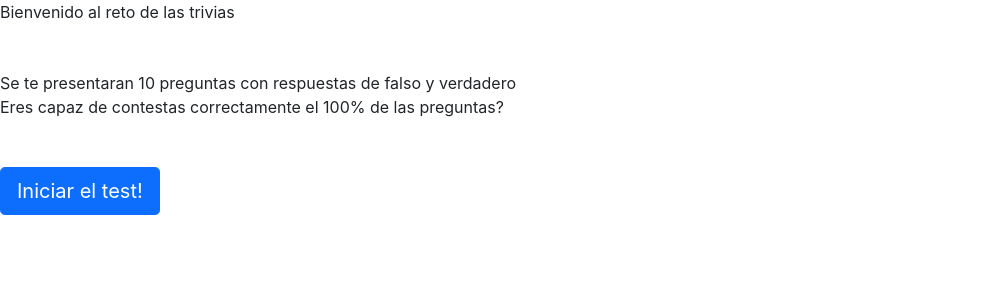
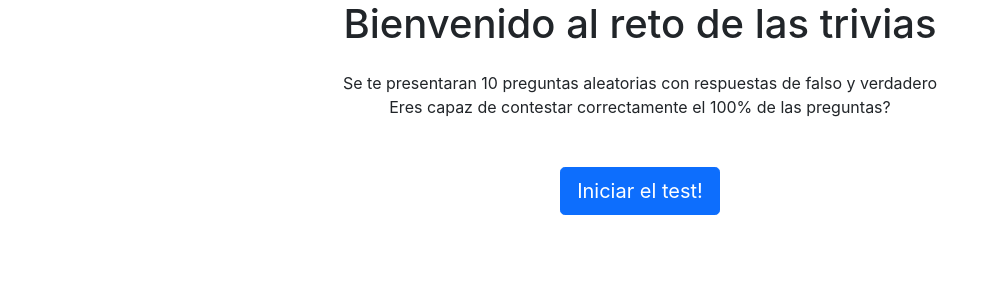
Before and after one commit to MateoCarvajalG/pruebaMocionsoft, a React (Create React App) app: page /inicio in a window 1280 px wide. Shown: the top 300 px of the page, without its empty margins (0-1000 px from the left). Built offline with nearby package versions, Linux system fonts and the light colour scheme; no server answers.

Commit message:
se termina la logica, y se realizan algunos estilos

```diff
--- a/src/App.css
+++ b/src/App.css
@@ -8,7 +8,11 @@
     "area-ppal";
 }
 
-.titulo { grid-area: titulo; }
+.titulo {
+ grid-area: titulo;
+  text-align: center;
+
+}
 
 .area-ppal {
   display: grid;
@@ -22,6 +26,12 @@
   grid-area: area-ppal;
 }
 
-.boton-de-inicio { grid-area: boton-de-inicio; }
+.boton-de-inicio {
+  grid-area: boton-de-inicio;
+  text-align: center;
+}
 
-.Descripcion { grid-area: Descripcion; }
+.descripcion {
+  grid-area: Descripcion;
+  text-align: center;
+}
--- a/src/App.js
+++ b/src/App.js
@@ -10,6 +10,7 @@ import {
   NavLink
 } from "react-router-dom";
 import Preguntas from './components/preguntas'
+import Resultados from './components/resultados'
 
 function App() {
 
@@ -35,13 +36,16 @@ function App() {
 
         <div className="grid-container">
             <div className="titulo">
+              <h1>
+
               Bienvenido al reto de las trivias
+              </h1>
             </div>
           <div className="area-ppal">
             <div className="descripcion">
-                  Se te presentaran 10 preguntas con respuestas de falso y verdadero
+                  Se te presentaran 10 preguntas aleatorias con respuestas de falso y verdadero
                   <br/>
-                  Eres capaz de contestas correctamente el 100% de las preguntas?
+                  Eres capaz de contestar correctamente el 100% de las preguntas?
                   <br/>
             </div>
 
--- a/src/components/preguntas.jsx
+++ b/src/components/preguntas.jsx
@@ -1,7 +1,14 @@
 import React ,{Fragment,useState} from 'react';
-// import '../preguntas.css'
+import {
+    BrowserRouter as Router,
+    Switch,
+    Route,
+    Link,
+    NavLink
+  } from "react-router-dom";
+  import Resultados from '../components/resultados'
+import '../preguntas.css'
 const Preguntas = (props) => {
-    console.log(props)
     const [numPregunta,setNumPregunta] = useState(0)
     const aumentar = () =>{
 
@@ -17,28 +24,54 @@ const Preguntas = (props) => {
     }
 
     return (
+    <Router>
+    <Switch>
 
-    <div className="grid-container">
+    {
+        numPregunta < 10 ?
+
+
+    <div className="grid-container1">
         <div className="categoria">
             {props.preguntas[numPregunta].category}
-
+            <h4>{numPregunta}</h4>
         </div>
         <div className="Pregunta">
             <div className="tarjeta">
-                <div className="card tarjeta1 " >
+                <div className="card " >
                     <div className="card-body">
                         <h5 className="card-title">{props.preguntas[numPregunta].question}</h5>
 
-                        <button type="button" className="btn btn-success mx-5 btn-lg" onClick={saveTrue}>True</button>
-                        <button type="button" className="btn btn-danger mx-5 my-2 btn-lg" onClick={saveFalse}>False</button>
+
                     </div>
+                    <button type="button" className="btn btn-success  btn-lg my-4 botones" onClick={saveTrue}>True</button>
+                    <button type="button" className="btn btn-danger  btn-lg botones" onClick={saveFalse}>False</button>
                 </div>
             </div>
             <div className="num-pregunta"></div>
-            <button type="button" className="btn btn-primary" onClick={aumentar} >Siguiente Pregunta</button>
+
         </div>
     </div>
 
+    :
+    <div>
+        <h1>Has terminado el cuestionario!!</h1>
+    <Link
+    className="btn btn-warning botones btn-lg"
+        to="/resultados">
+        Ver resultados
+    </Link>
+    <Route path="/resultados"  >
+        <Resultados
+        preguntas={props.preguntas}
+        respuestas={props.respuestas}
+        />
+    </Route>
+    </div>
+}
+
+    </Switch>
+    </Router>
      );
 }
 
--- /dev/null
+++ b/src/components/resultados.jsx
@@ -0,0 +1,41 @@
+import React ,{Fragment,useState,useEffect} from 'react';
+const Resultados = (props) => {
+    const[respuestasbuenas,setRespuestasbuenas]=useState(0)
+    const[porcentajeAcierto,setPorcentajeAcierto]=useState(0)
+
+    const sumar = () =>{
+        let contador=0
+        props.preguntas.some(function(item,index){
+            if (item.correct_answer === props.respuestas[index]){
+                contador=contador+1
+            }
+        })
+        setPorcentajeAcierto((contador*100)/10)
+        setRespuestasbuenas(contador)
+    }
+    useEffect(() =>{
+        sumar();
+      },[]);
+    return (
+        <Fragment>
+
+    <div className="card" >
+        <ul className="list-group list-group-flush">
+            { props.preguntas.map((item,index)=>(
+                item.correct_answer === props.respuestas[index] ?
+                <li className="list-group-item text-success h5 "> <i class="fas fa-plus"></i>     {item.question}</li>
+                :
+                <li className="list-group-item text-danger h6"><i className="fas fa-minus"></i>   {item.question} </li>
+
+            ))
+            }
+        </ul>
+
+    </div>
+    <h5>has tenido {respuestasbuenas} preguntas correctas  </h5>
+    <h2>con un resultado de {porcentajeAcierto} %</h2>
+        </Fragment>
+     );
+}
+
+export default Resultados;
--- a/src/preguntas.css
+++ b/src/preguntas.css
@@ -1,4 +1,4 @@
-.grid-container {
+.grid-container1 {
     display: grid;
     grid-template-columns: 1fr;
     grid-template-rows: 0.4fr 1.6fr;
@@ -18,9 +18,13 @@
       "num-pregunta";
     grid-area: Pregunta;
   }
-  .tarjeta { grid-area: tarjeta; }
+  .tarjeta { grid-area: tarjeta; margin: auto;}
   .num-pregunta { grid-area: num-pregunta; }
+  .botones{
+    display: block;
 
-  .tarjeta1{
-    width: 18rem;
+    text-align: center;
   }
+  h1{
+    text-align: center;
+  }
```
